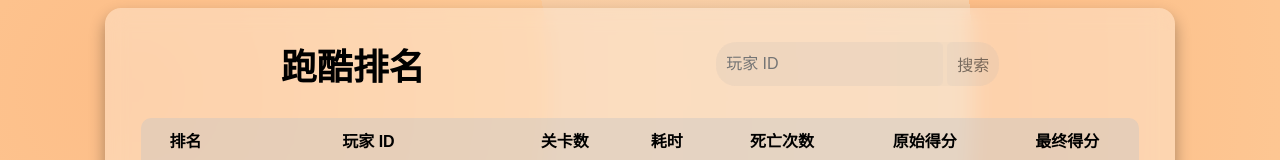
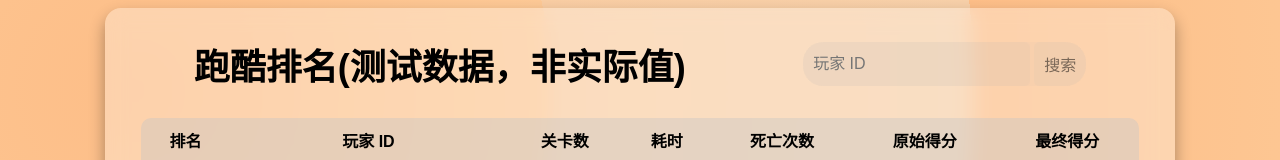
Before and after one commit to GMKunion/2024parkour, a plain HTML site: page index.html in a window 1280 px wide. Shown: the top 160 px of the page. Drawn offline with Linux system fonts and the light colour scheme; no server answers.

Commit message:
测试
测试

```diff
--- a/index.html
+++ b/index.html
@@ -519,7 +519,7 @@
 
     <main class="pane">
         <section class="header">
-            <h2>跑酷排名</h2>
+            <h2>跑酷排名(测试数据，非实际值)</h2>
             <div id="searchContainer">
                 <input type="text" id="searchInput" placeholder="玩家 ID">
                 <button id="searchBtn">搜索</button>
```
